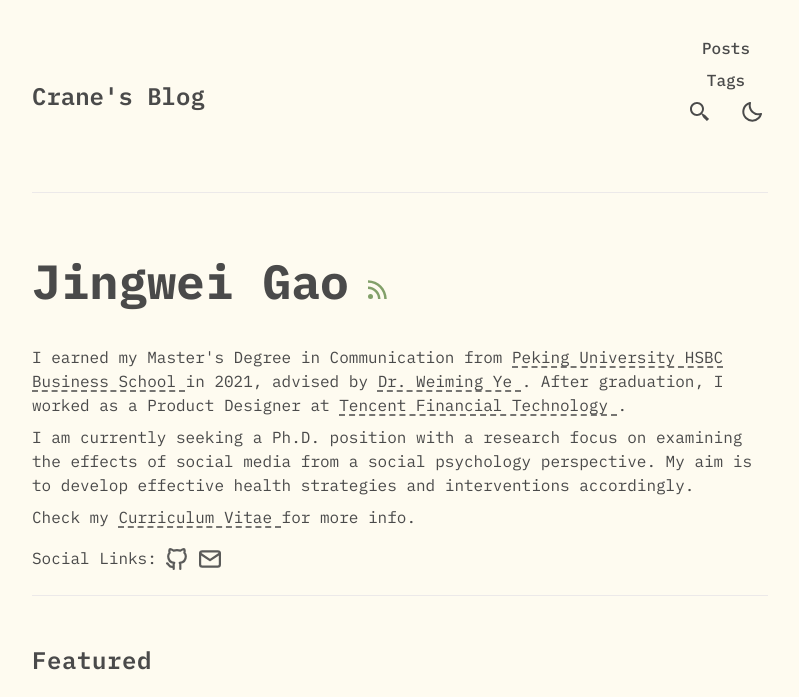
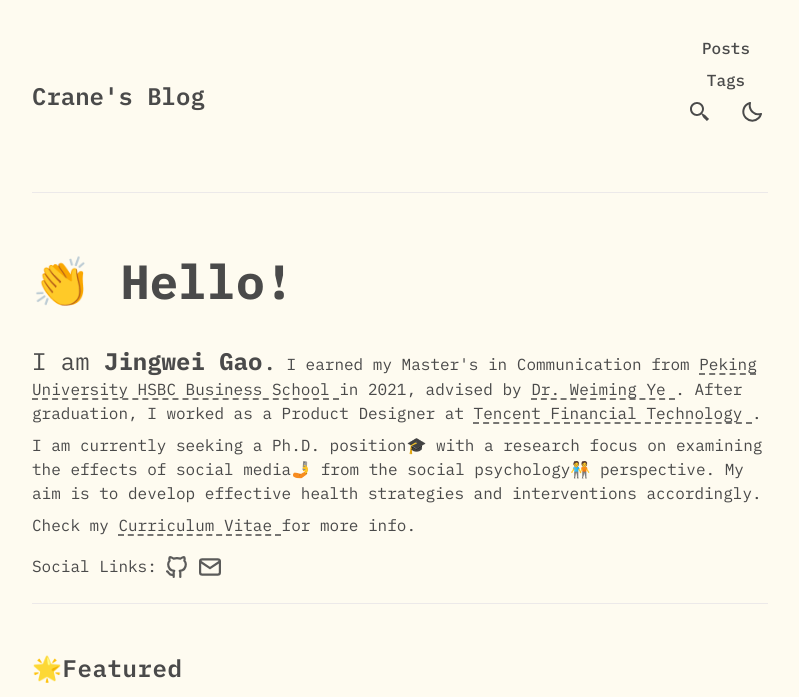
Before and after one commit to LobbyBoy-Dray/LobbyBoy-Dray.github.io, an Astro site: page / in a window 1280 px wide. Shown: the top 697 px of the page, without its empty margins (240-1039 px from the left). Built offline with nearby package versions, Linux system fonts and the light colour scheme; Astro itself is replaced by a stand-in of ours; some packages are replaced by stand-ins of ours.

Commit message:
revise index page

```diff
--- a/src/pages/index.astro
+++ b/src/pages/index.astro
@@ -27,25 +27,17 @@ const numRecentPost = SITE.recentPostSlot;
   <Header />
   <main id="main-content">
     <section id="hero">
-      <h1 class="mr-2">Jingwei Gao</h1>
-      <!-- <a
-        target="_blank"
-        href="/rss.xml"
-        class="rss-link"
-        aria-label="rss feed"
-        title="RSS Feed"
-      > -->
-        <svg xmlns="http://www.w3.org/2000/svg" class="rss-icon"
+      <h1 class="mr-2">👏 Hello!</h1>
+        <!-- <svg xmlns="http://www.w3.org/2000/svg" class="rss-icon"
           ><path
             d="M19 20.001C19 11.729 12.271 5 4 5v2c7.168 0 13 5.832 13 13.001h2z"
           ></path><path
             d="M12 20.001h2C14 14.486 9.514 10 4 10v2c4.411 0 8 3.589 8 8.001z"
           ></path><circle cx="6" cy="18" r="2"></circle>
-        </svg>
-      <!-- </a> -->
+        </svg> -->
 
       <p>
-        I earned my Master's Degree in Communication from
+        <span class="text-2xl">I am <strong>Jingwei Gao</strong>.</span> I earned my Master's in Communication from
         <LinkButton
           className="hover:text-skin-accent underline underline-offset-4 decoration-dashed"
           href="https://english.phbs.pku.edu.cn/"
@@ -65,8 +57,8 @@ const numRecentPost = SITE.recentPostSlot;
           Tencent Financial Technology</LinkButton>.
       </p>
       <p>
-        I am currently seeking a Ph.D. position with a research focus on
-        examining the effects of social media from a social psychology perspective.
+        I am currently seeking a Ph.D. position🎓 with a research focus on
+        examining the effects of social media🤳 from the social psychology🧑‍🤝‍🧑 perspective.
         My aim is to develop effective health strategies and interventions accordingly.
       </p>
       <p>
@@ -94,7 +86,7 @@ const numRecentPost = SITE.recentPostSlot;
       featuredPosts.length > 0 && (
         <>
           <section id="featured">
-            <h2>Featured</h2>
+            <h2>🌟Featured</h2>
             <ul>
               {featuredPosts.map(({ data }) => (
                 <Card
@@ -111,7 +103,7 @@ const numRecentPost = SITE.recentPostSlot;
     }
 
     <section id="recent-posts">
-      <h2>Recent Posts</h2>
+      <h2>📆Recent Posts</h2>
       <ul>
         {
           sortedPosts
```
